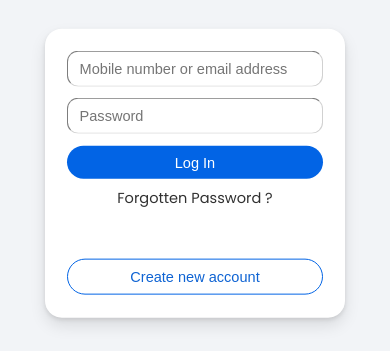
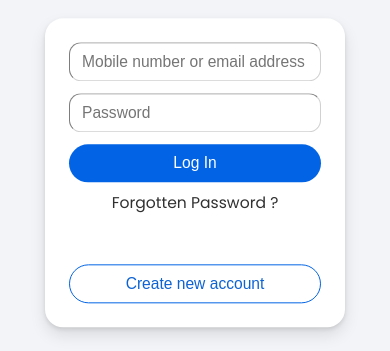
Before and after one commit to GoalPurse/fb, a plain HTML site: page index.html in a window 390 px wide. Shown: the part 249-600 px from the top of the page. Drawn offline with Linux system fonts and the light colour scheme.

Commit message:
Update style.css

```diff
--- a/style.css
+++ b/style.css
@@ -126,7 +126,7 @@ form .create-account:hover {
 
 @media (max-width: 500px) {
   html {
-    font-size: 70%;
+    font-size: 75%;
   }
 
   .name-content {
```
